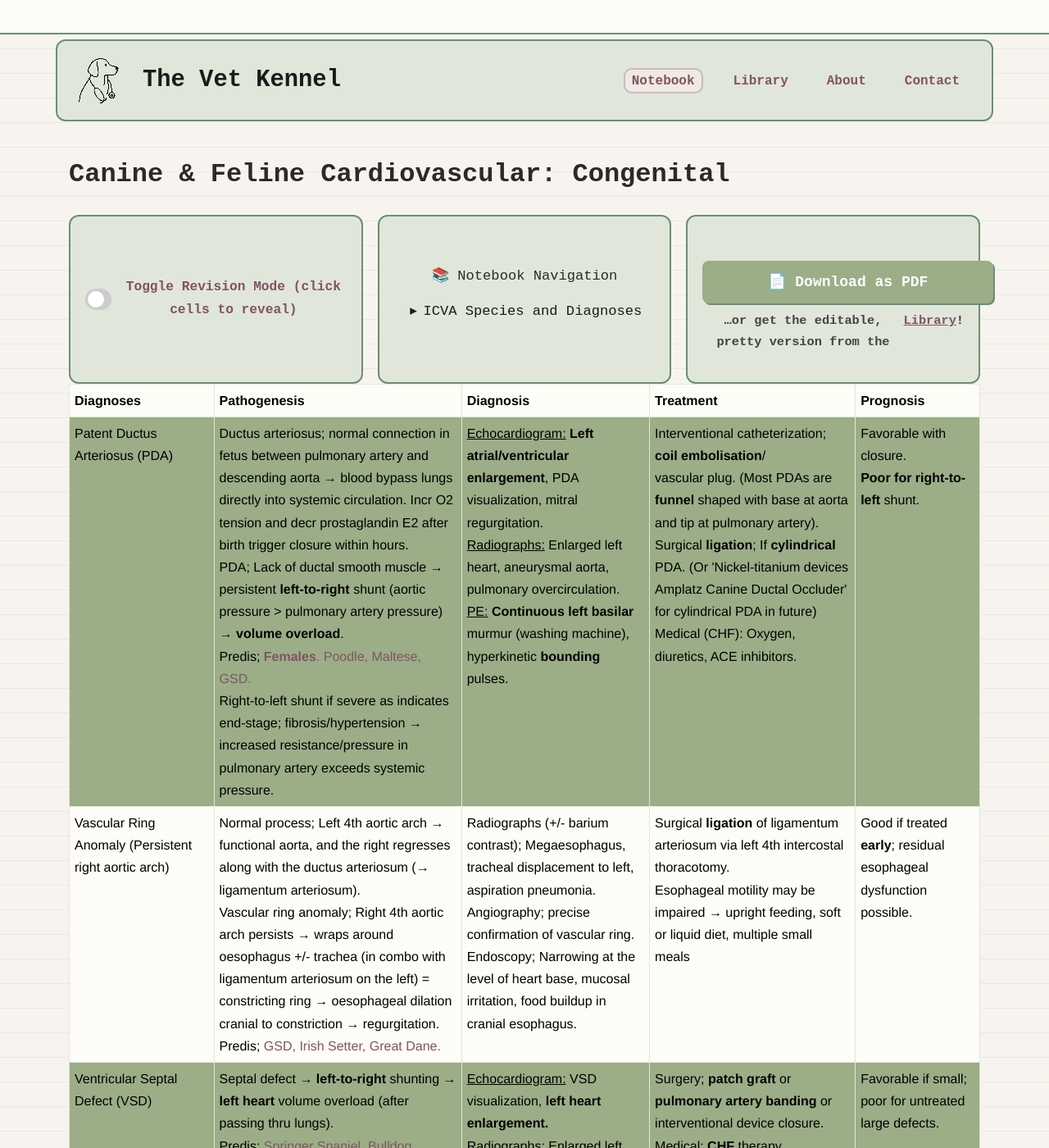
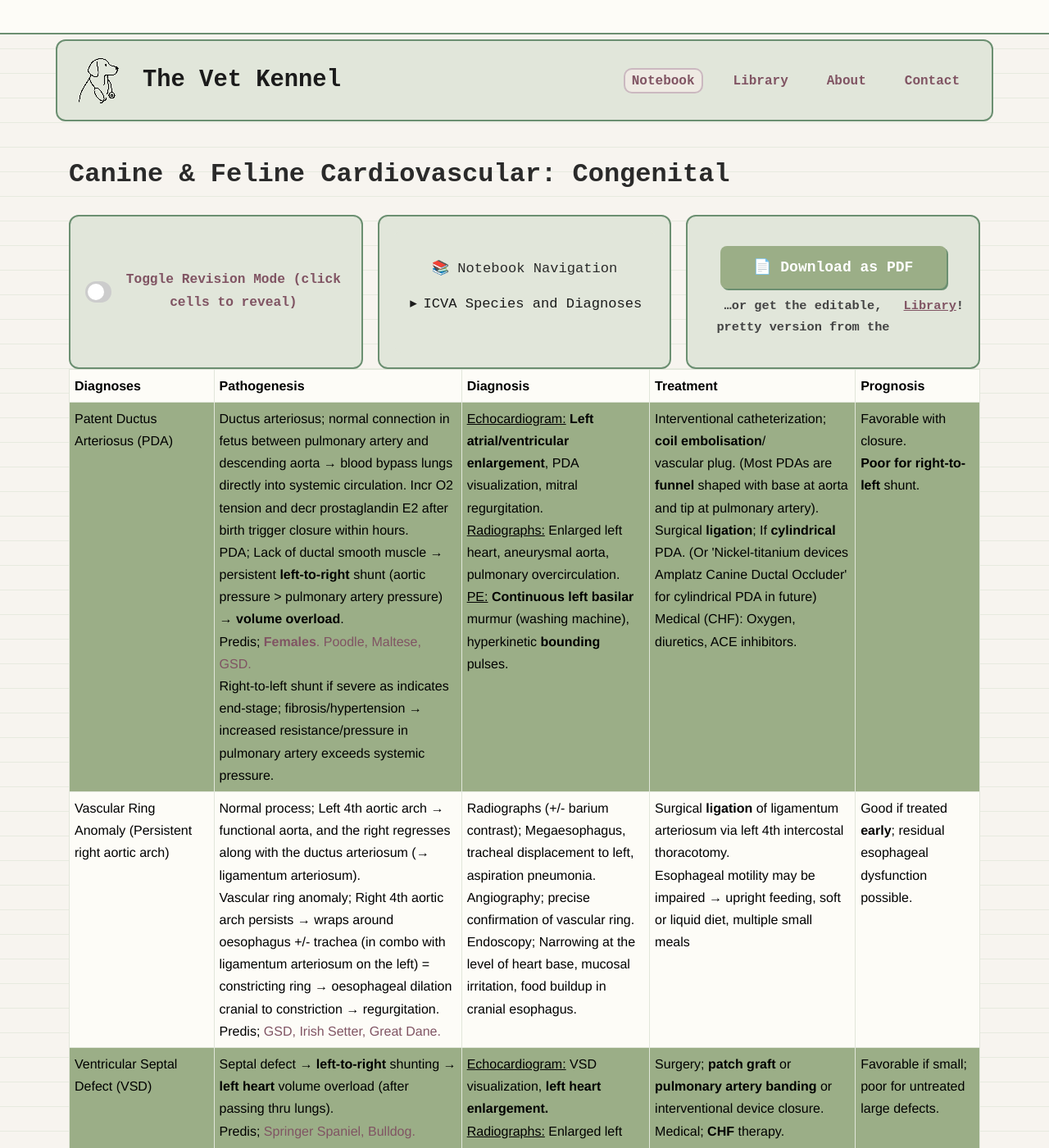
Before and after one commit to TheVetKennel/thevetkennel.github.io, a Jekyll site: the page built from _posts/2025-08-28-canine-feline-cardiovascular-congenital.md, in a window 1280 px wide and 1400 px high. Shown: the whole window at 82% size. Built offline with Jekyll 4.4.1, drawn with Linux system fonts in a browser that asks for light colours.

Commit message:
Update style.css

```diff
--- a/assets/css/style.css
+++ b/assets/css/style.css
@@ -298,13 +298,13 @@ h1,h2,h3 { color:#2a2a2a; }
 
 .download-button {
   margin: 1em 0;
-  text-align: center;       /* ✅ center contents inside green box */
-  display: block;           /* ✅ full width so centering works */
+  text-align: center;          /* center contents inside green box */
+  display: block;              /* treat as block container */
 }
 
 .download-button .cta-button {
-  display: inline-block;    /* ✅ shrink to fit text */
-  margin-bottom: 0.4em;
+  display: inline-block;       /* shrink to fit text */
+  margin: 0 auto 0.5em auto;   /* center + gap below */
   padding: 0.6em 1em;
   background-color: #9bae87;
   color: #fff !important;
@@ -312,7 +312,8 @@ h1,h2,h3 { color:#2a2a2a; }
   border-radius: 8px;
   font-weight: bold;
   box-shadow: 2px 2px 0 #6b8f71;
-  width: auto;              /* ✅ stop stretching */
+  width: auto;                 /* ✅ stop stretching */
+  max-width: 240px;            /* ✅ cap width so it doesn’t get huge */
   text-align: center;
 }
 
@@ -322,10 +323,12 @@ h1,h2,h3 { color:#2a2a2a; }
 
 .download-button .library-note {
   font-size: 0.85em;
-  color: #444;
   margin: 0;
-  text-align: center;       /* ✅ align note under button */
-  display: block;           /* ✅ keep it on its own line */
+  text-align: center;          /* ✅ sits directly below button */
+  display: block;              /* own line */
+  font-family: 'Courier New', Courier, monospace;
+  font-weight: bold;
+  color: #805463;              /* ✅ matches ICVA style */
 }
 
 /* === PRINT STYLES === */
```
